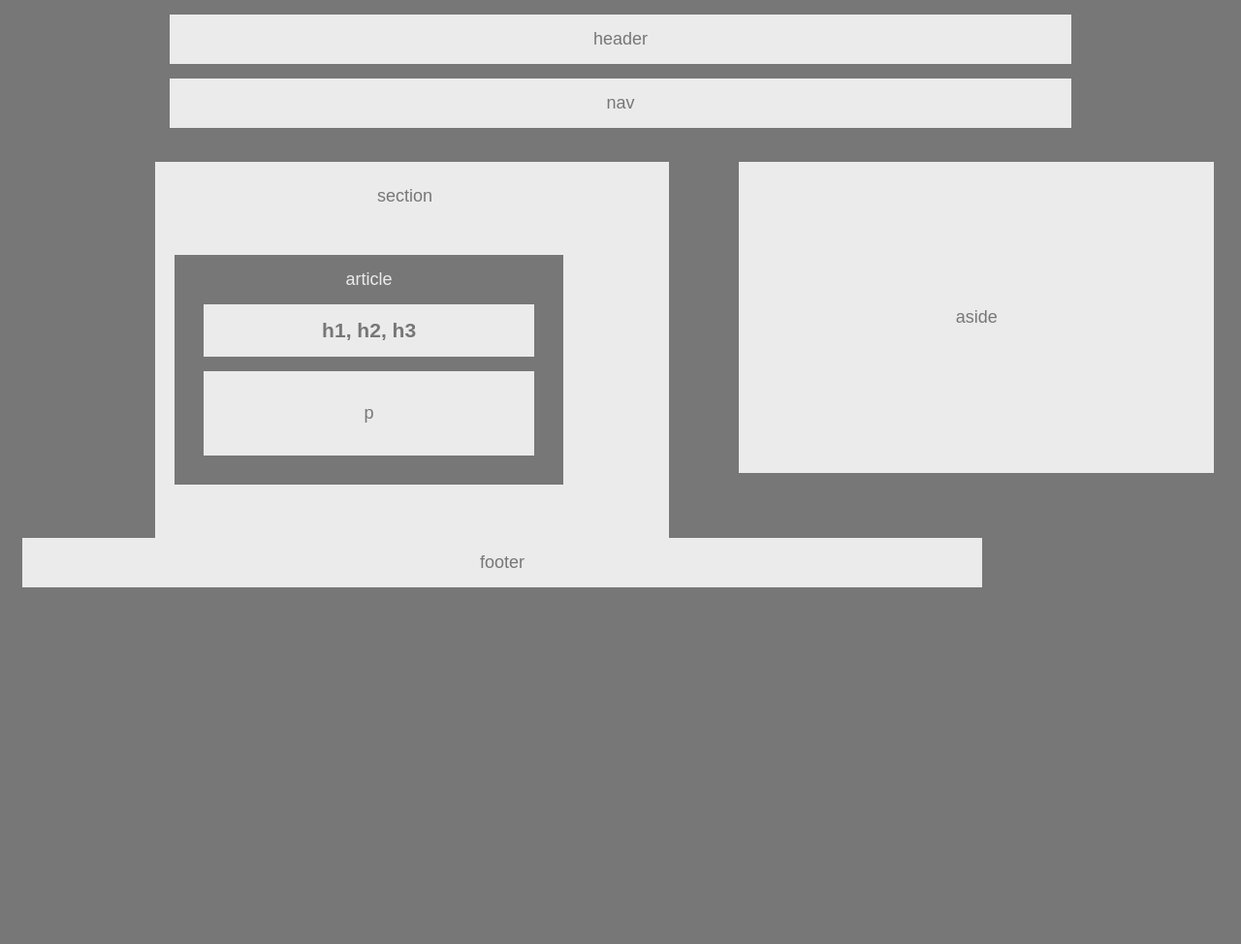
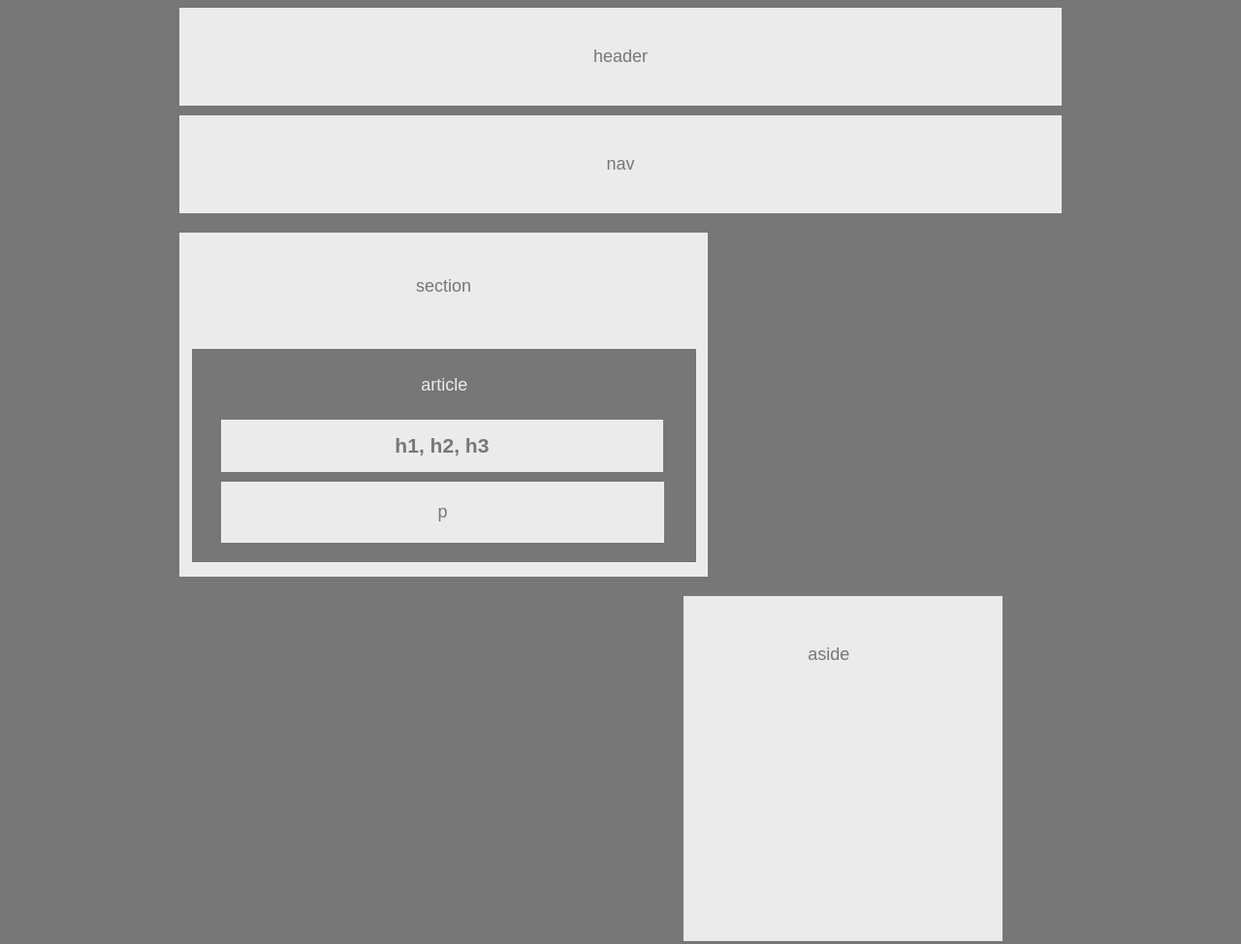
Before and after one commit to emfrost3711/HW-layout, a plain HTML site: page index.html in a window 1280 px wide. Shown: the top 974 px of the page at 97% size. Before the commit the page ends 800 px from the top, so only its background shows below. Drawn offline with Linux system fonts and the light colour scheme.

Commit message:
plumping padding movin margins

```diff
--- a/index.html
+++ b/index.html
@@ -1,15 +1,18 @@
+<!--HTML for Easier Layout Assignment from Week 1-->
+
 <!DOCTYPE html>
 <html lang="en-us">
 
 <head>
     <meta charset=UTF-8">
+    <meta name="viewport" content="width=device-width, initial-scale=1.0">
     <title>Easier Layout Assigment from Week 1</title>
-
     <link rel="stylesheet" type="text/css" href="style.css">
 </head>
 
 <body>
     <div class="container">
+
         <section class="header">
             <header>
                 <heading>header</heading>
--- a/style.css
+++ b/style.css
@@ -16,62 +16,65 @@ body {
 .header {
     background-color: #ebebeb;
     color: #777;
-    margin: 15px;
-    padding: 15px;
+    margin: 5px 25px;
+    padding: 40px;
 
 }
 
 .nav {
     background-color: #ebebeb;
-    margin: 15px;
-    padding: 15px;
+    color: #777;
+    margin: 10px 25px;
+    padding: 40px;
 }
 
 .section {
     background-color: #ebebeb;
     float: left;
     font-size: 18px;
-    margin-top: 20px;
-    padding: 25px 25px 5px 10px;
+    margin: 10px 5px 10px 25px;
+    padding: 45px 25px 5px 25px;
     width: 495px;
 }
 
 #article {
     background-color: #777;
     color: #ebebeb;
-    margin: 50px 10px;
-    padding: 15px;
-    width: 75%;
+    margin: 54px 10px 10px -12px;
+    padding: 27px 30px 10px;
+    width: 93%;
 }
 
 #h1, h2, h3 {
-    background:#ebebeb;
+    background: #ebebeb;
     color: #777;
-    margin: 15px;
+    margin: 25px 0px 10px 0px;
     padding: 15px;
+    width: 92.5%;
 }
 
 #p {
-    background:#ebebeb;
+    background: #ebebeb;
     color: #777;
-    margin: 15px;
-    padding: 15px;
+    margin: 10px 0px 10px 0px;
+    padding: 3px;
+    width: 98%;
 }
 
 .aside {
     background-color: #ebebeb;
     color: #777;
     float: right;
-    margin: 20px;
-    padding: 150px;
-    width: 15%;
+    margin: 10px 238px 20px 10px;
+    padding: 50px 116px 285px 87px;
+    width: 10%;
 }
 
 .footer {
     background-color: #ebebeb;
     clear: both;
-    margin: 15px;
-    padding: 15px;
+    margin: 15px 10px 5px 235px;
+    padding: 25px 30px;
     text-align: center;
-    width: 960px;
+    width: 61.5%;
 }
```
